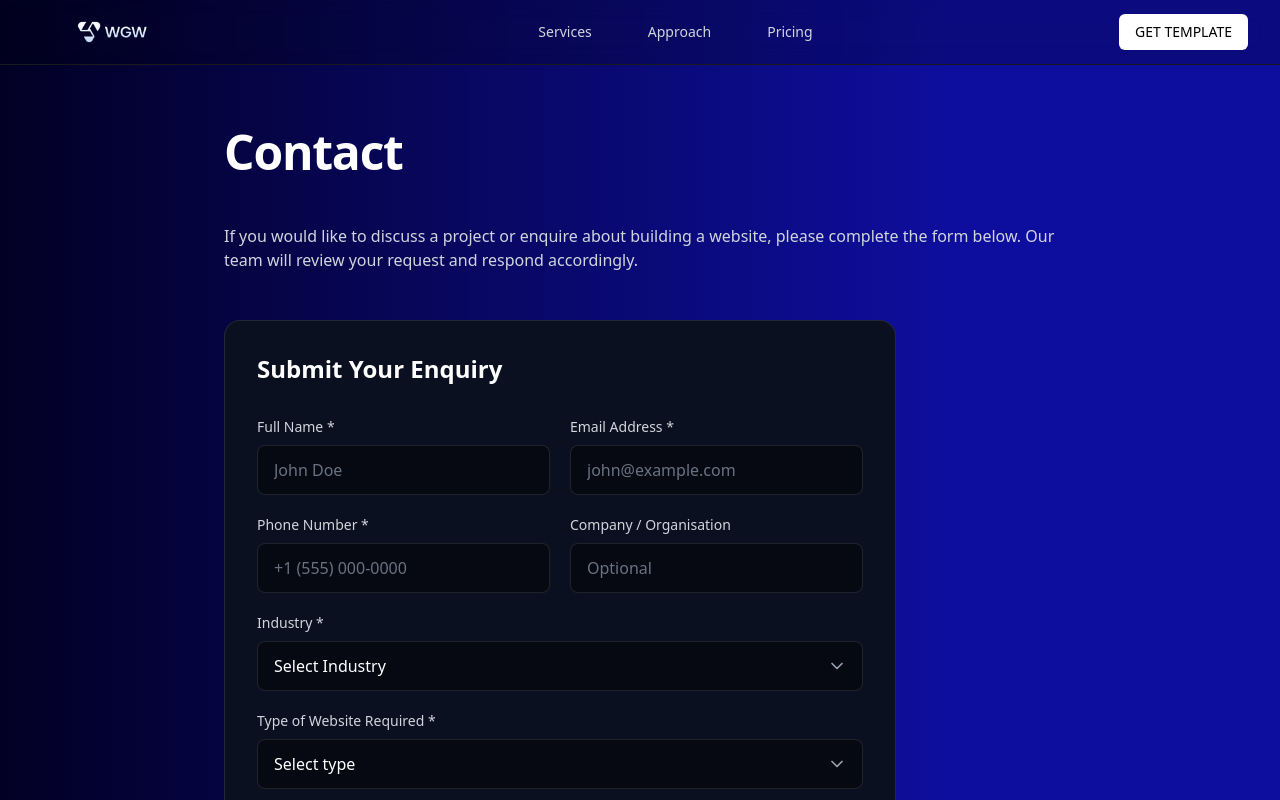
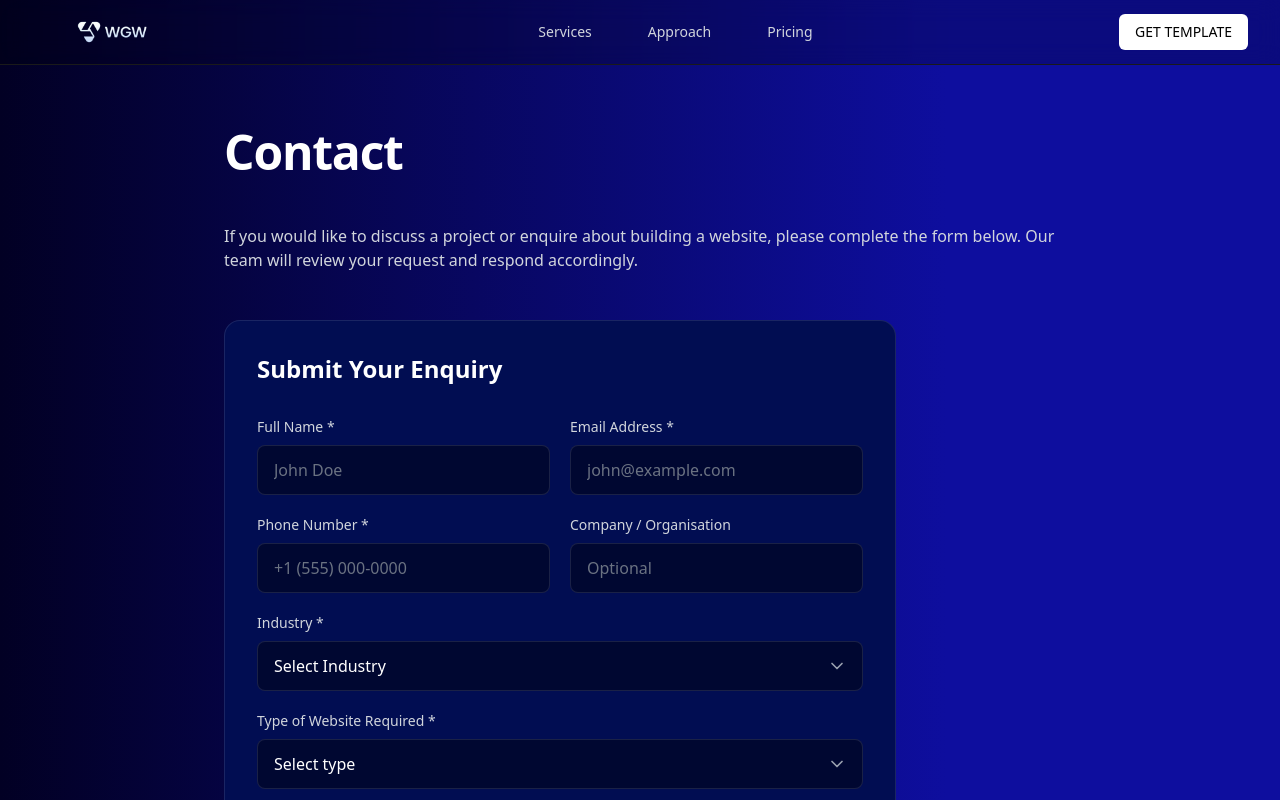
Before and after one commit to We-Got-Website/WeGotWebsite, a React (Vite) app: page /contact in a window 1280 px wide. Shown: the top 800 px of the page. Built offline with nearby package versions, Linux system fonts and the light colour scheme.

Commit message:
Finalizations, the website is ready for global launch

```diff
--- a/src/components/Footer.tsx
+++ b/src/components/Footer.tsx
@@ -24,13 +24,13 @@ export default function Footer() {
               Our framework component is built to handle scaling demands with agility. Lightning-fast performance is our promise.
             </p>
             <div className="flex gap-4">
-              <a href="#" className="w-10 h-10 rounded-full bg-white/5 border border-white/10 flex items-center justify-center text-gray-400 hover:text-white hover:bg-white/10 transition-colors">
+              <a href="#UnderProcess" className="w-10 h-10 rounded-full bg-white/5 border border-white/10 flex items-center justify-center text-gray-400 hover:text-white hover:bg-white/10 transition-colors">
                 <Twitter className="w-5 h-5" />
               </a>
               <a href="https://www.linkedin.com/company/we-got-website" className="w-10 h-10 rounded-full bg-white/5 border border-white/10 flex items-center justify-center text-gray-400 hover:text-white hover:bg-white/10 transition-colors">
                 <Linkedin className="w-5 h-5" />
               </a>
-              <a href="https://github.com/Nadeem-Vibes" className="w-10 h-10 rounded-full bg-white/5 border border-white/10 flex items-center justify-center text-gray-400 hover:text-white hover:bg-white/10 transition-colors">
+              <a href="https://github.com/We-Got-Website" className="w-10 h-10 rounded-full bg-white/5 border border-white/10 flex items-center justify-center text-gray-400 hover:text-white hover:bg-white/10 transition-colors">
                 <Github className="w-5 h-5" />
               </a>
               <a href="https://www.instagram.com/wegotwebsite/" className="w-10 h-10 rounded-full bg-white/5 border border-white/10 flex items-center justify-center text-gray-400 hover:text-white hover:bg-white/10 transition-colors">
--- a/src/pages/Contact.tsx
+++ b/src/pages/Contact.tsx
@@ -8,7 +8,7 @@ export default function Contact() {
         If you would like to discuss a project or enquire about building a website, please complete the form below. Our team will review your request and respond accordingly.
       </p>
 
-      <div className="bg-[#0a101f] border border-white/10 rounded-2xl p-6 md:p-8 mt-12 max-w-2xl">
+      <div className="bg-[#010d52] border border-white/10 rounded-2xl p-6 md:p-8 mt-12 max-w-2xl">
         <h2 className="text-2xl font-bold text-white mb-8">Submit Your Enquiry</h2>
         <ContactForm />
       </div>
```
Also changed, not shown: 1 other file (tests, documents, lock files or other folders).
